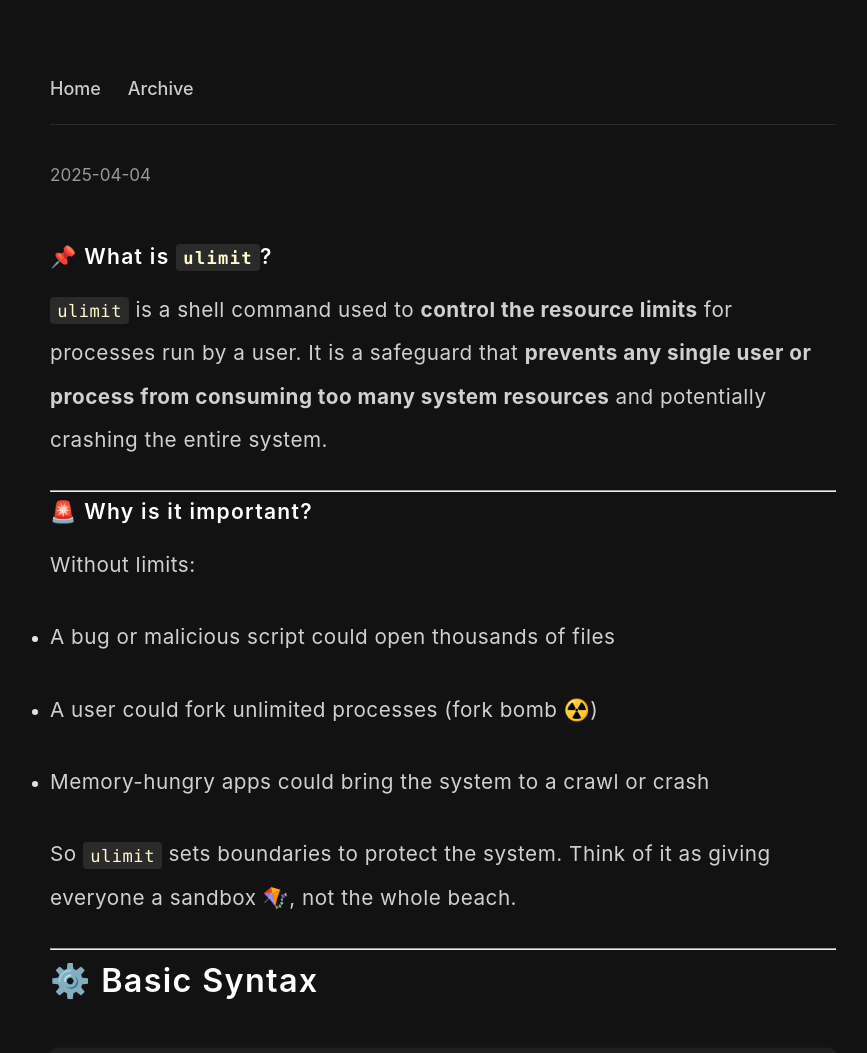
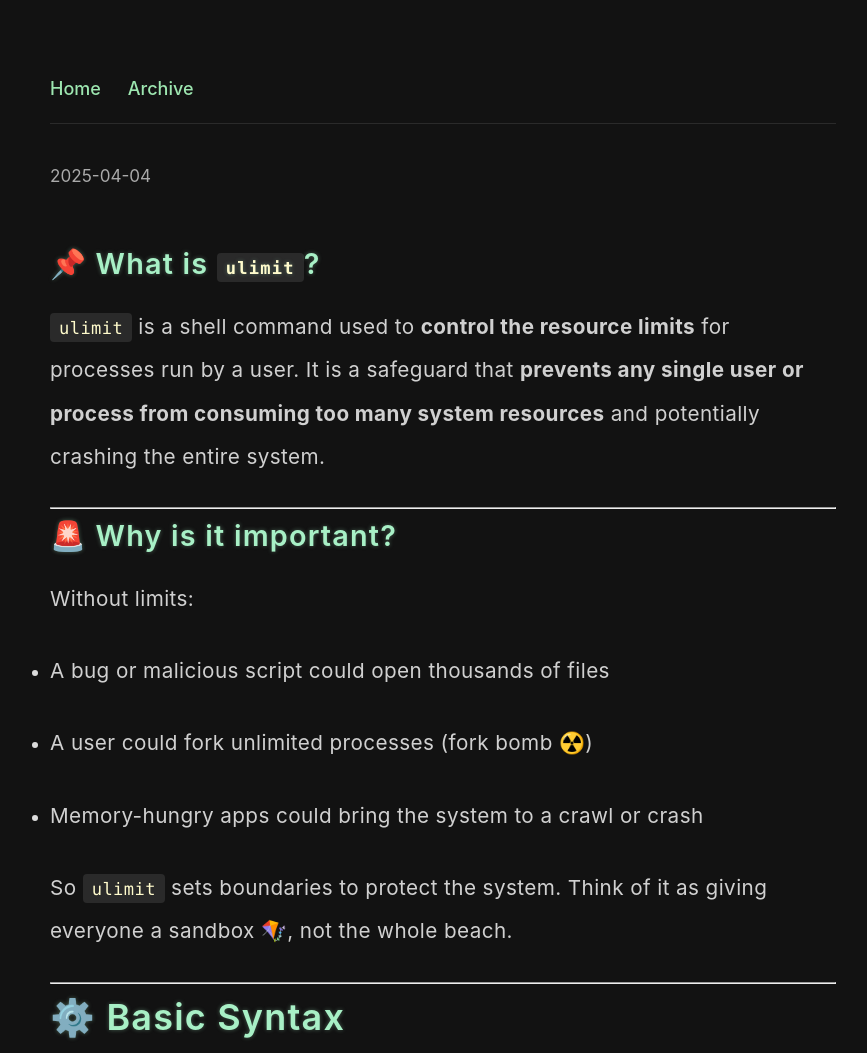
Before and after one commit to RicheByte/bugBountyTrackerPro, a plain HTML site: page MdToHtml/newtest.html in a window 1280 px wide. Shown: the top 1053 px of the page, without its empty margins (197-1064 px from the left). Drawn offline with Linux system fonts and the light colour scheme.

Commit message:
Update minimal.css user readable updated html file

```diff
--- a/MdToHtml/minimal.css
+++ b/MdToHtml/minimal.css
@@ -1,4 +1,4 @@
-/* 🌙 Elegant & Readable Dark Theme UI */
+/* 🌙 Elegant Matrix-Inspired Dark Theme with Enhanced Readability */
 
 /* Global Reset and Base Setup */
 *,
@@ -13,8 +13,8 @@ html {
     font-size: 18px;
     font-family: 'Inter', -apple-system, BlinkMacSystemFont, "Segoe UI", Roboto, Helvetica, Arial, sans-serif;
     background-color: #121212;
-    color: #e4e4e4;
-    line-height: 1.9;
+    color: #dcdcdc;
+    line-height: 1.85;
     scroll-behavior: smooth;
 }
 
@@ -26,10 +26,11 @@ body {
 
 /* Typography Enhancements */
 h1, h2, h3 {
-    color: #ffffff;
-    letter-spacing: 1.3px;
+    color: #a8f0c6;
+    letter-spacing: 1.2px;
     font-weight: 600;
-    margin-bottom: 0.6rem;
+    margin-bottom: 0.8rem;
+    text-shadow: 0 0 4px rgba(168, 240, 198, 0.35);
 }
 
 h1 {
@@ -38,13 +39,17 @@ h1 {
 }
 
 h2 {
-    font-size: 1.8rem;
+    font-size: 2rem;
+}
+
+h3 {
+    font-size: 1.6rem;
 }
 
 p {
     font-size: 1.15rem;
     line-height: 2.1;
-    letter-spacing: 0.5px;
+    letter-spacing: 0.4px;
     margin-bottom: 1.6rem;
     color: #d0d0d0;
 }
@@ -59,7 +64,7 @@ p {
 }
 
 .main-nav a {
-    color: #cccccc;
+    color: #9de6b0;
     text-decoration: none;
     font-weight: 500;
     transition: color 0.25s ease-in-out;
@@ -77,8 +82,8 @@ p {
 /* Metadata Styling */
 .meta {
     font-size: 0.95rem;
-    color: #999;
-    margin-top: -0.6rem;
+    color: #aaa;
+    margin-top: -0.5rem;
     margin-bottom: 1.2rem;
 }
 
@@ -109,7 +114,7 @@ footer {
 
 .archive h2 a {
     text-decoration: none;
-    color: #c4c4c4;
+    color: #c0f5d0;
     transition: color 0.25s;
 }
 
@@ -141,7 +146,7 @@ code {
     font-family: 'Fira Code', Menlo, Monaco, Consolas, "Courier New", monospace;
     font-size: 0.95rem;
     background: #2a2a2a;
-    padding: 0.2rem 0.4rem;
+    padding: 0.25rem 0.5rem;
     border-radius: 4px;
     color: #fffbcc;
 }
```
